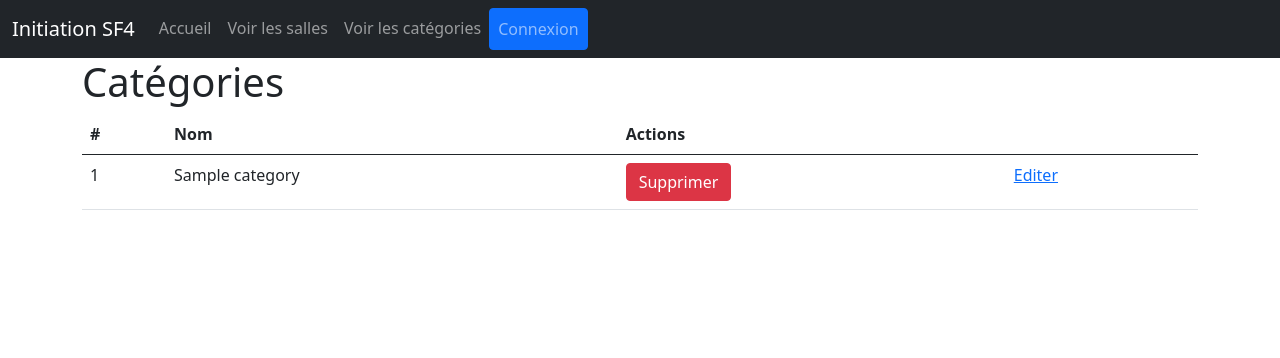
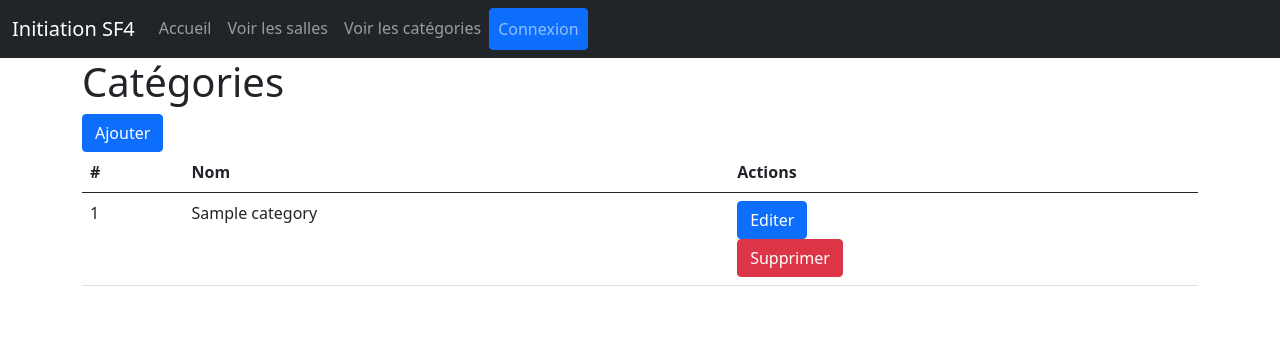
Before and after one commit to tekebim/intro-sf4-M1TL, a Symfony app: template templates/category/index.html.twig in a window 1280 px wide. Shown: the top 358 px of the page. Run offline with Twig, Linux system fonts and the light colour scheme; the template is opened without the code that fills it: most values are stand-ins (such as "Sample title", 1, 10 or a date in 2020); some libraries are stand-ins or nearby versions.

Commit message:
:zap: feat(pages): push progress day 2 P.M

```diff
--- a/src/Controller/CategoryController.php
+++ b/src/Controller/CategoryController.php
@@ -48,7 +48,7 @@ class CategoryController extends AbstractController
     }
 
     /**
-     * @Route("/add", name="category.add", methods={"POST"})
+     * @Route("/add", name="category.add", methods={"GET", "POST"})
      */
     public function add(Request $request)
     {
--- a/src/Entity/Category.php
+++ b/src/Entity/Category.php
@@ -25,7 +25,7 @@ class Category
     private $name;
 
     /**
-     * @ORM\OneToMany(targetEntity=Room::class, mappedBy="category")
+     * @ORM\OneToMany(targetEntity=Room::class, mappedBy="category", orphanRemoval=true)
      */
     private $rooms;
 
--- /dev/null
+++ b/templates/category/_form.html.twig
@@ -0,0 +1,4 @@
+{{ form_start(form) }}
+        {{ form_row(form.name) }}
+<button type="submit" class="btn btn-primary">Ajouter</button>
+{{ form_end(form) }}
--- a/templates/category/add.html.twig
+++ b/templates/category/add.html.twig
@@ -3,11 +3,7 @@
 {% block title %}Ajouter une catégorie{% endblock %}
 
 {% block body %}
-
     <div class="container">
-        {{ form_start(form) }}
-        {{ form_row(form.name) }}
-        <button type="submit" class="btn btn-primary">Ajouter</button>
-        {{ form_end(form) }}
+        {{ include('category/_form.html.twig', {form: form}) }}
     </div>
 {% endblock %}
--- a/templates/category/edit.html.twig
+++ b/templates/category/edit.html.twig
@@ -4,9 +4,6 @@
 
 {% block body %}
     <div class="container">
-        {{ form_start(form) }}
-        {{ form_row(form.name) }}
-        <button type="submit" class="btn btn-primary">Valider</button>
-        {{ form_end(form) }}
+        {{ include('category/_form.html.twig', {form: form}) }}
     </div>
 {% endblock %}
--- a/templates/category/index.html.twig
+++ b/templates/category/index.html.twig
@@ -9,6 +9,8 @@
 
     <div class="container">
         <h1>Catégories</h1>
+
+        <a class="btn btn-primary" href="{{ path('category.add') }}">Ajouter</a>
 
         <table class="table">
             <thead>
@@ -24,13 +26,14 @@
                     <td>{{ category.id }}</td>
                     <td>{{ category.name }}</td>
                     <td>
-                        <form method="post" action="{{ path('category.delete', {id:category.id}) }}" onsubmit="confirm('Etes-vous sûr ? Cette action est irréversible')">
+                        <a href="{{ path('category.edit', {id:category.id}) }}" class="btn btn-primary">Editer</a>
+                        <form method="post" action="{{ path('category.delete', {id:category.id}) }}"
+                              onsubmit="confirm('Etes-vous sûr ? Cette action est irréversible')">
                             <input type="hidden" name="_method" value="DELETE">
                             <input type="hidden" name="_token" value="{{ csrf_token('delete'~category.id) }}">
                             <button type="submit" class="btn btn-danger">Supprimer</button>
                         </form>
                     </td>
-                    <td><a href="{{ path('category.edit', {id:category.id}) }}">Editer</a></td>
                 </tr>
             {% endfor %}
             </tbody>
```
